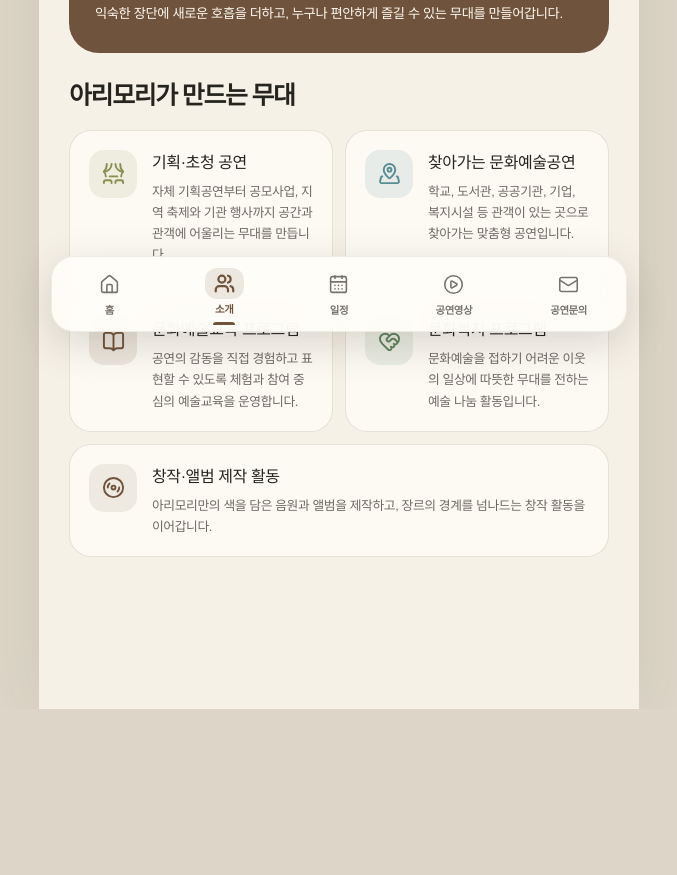
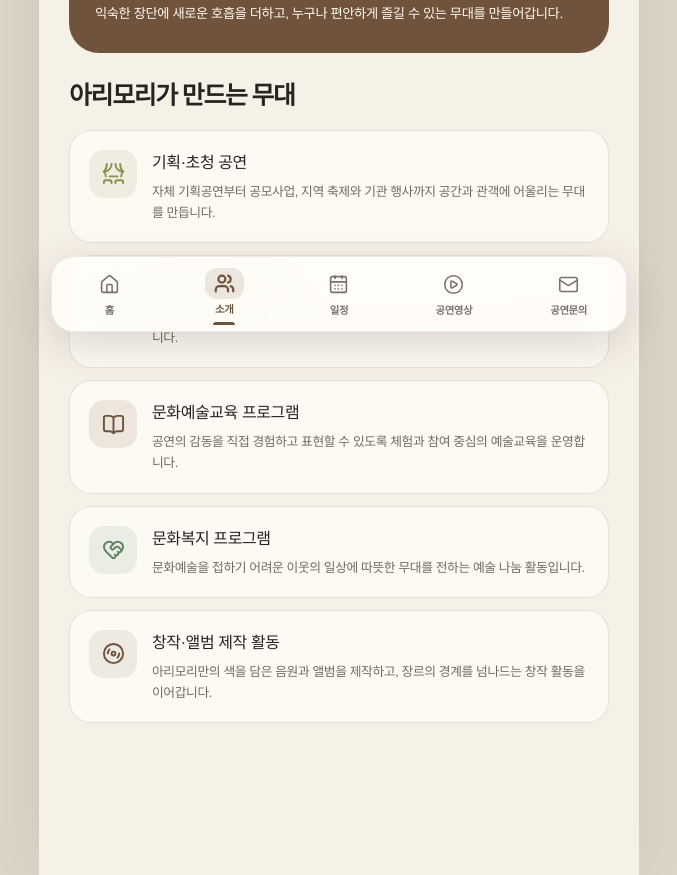
Before and after one commit to swa44/arimori, a Next.js app: page /about in a window 1280 px wide. Shown: the part 460-1335 px from the top of the page, without its empty margins (301-978 px from the left). Before the commit the page ends 1169 px from the top, so only its background shows below. Built offline with nearby package versions, Linux system fonts and the light colour scheme.

Commit message:
Stack performance program cards vertically

```diff
--- a/src/app/globals.css
+++ b/src/app/globals.css
@@ -765,8 +765,6 @@ main {
   .page-header { padding-left: 30px; padding-right: 30px; }
   .hero { padding-left: 30px; padding-right: 30px; }
   .home-section { padding-left: 30px; padding-right: 30px; }
-  .performance-grid { grid-template-columns: 1fr 1fr; }
-  .performance-card:last-child { grid-column: 1 / -1; }
 }
 
 @media (max-width: 560px) {
```
